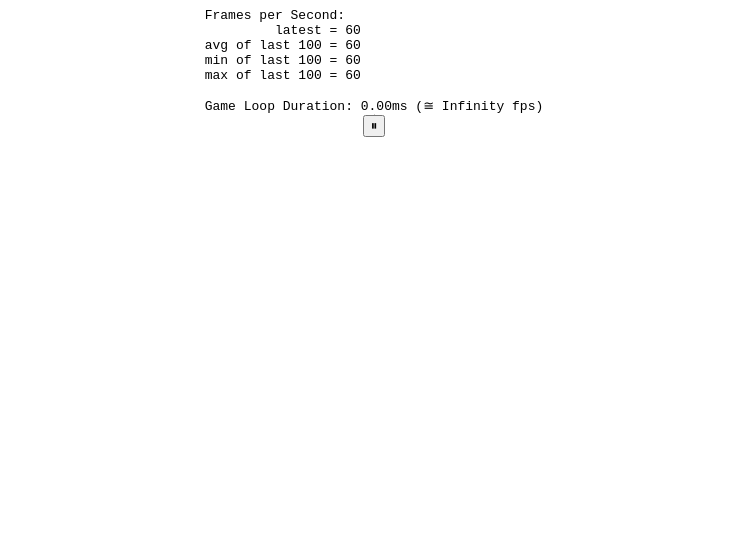
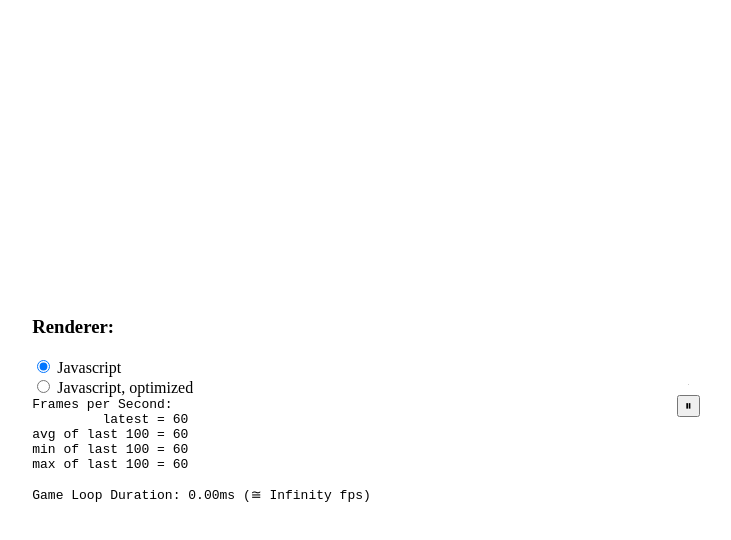
Before and after one commit to GVisconti84/wasm-game-of-life-perf-comparison, a website built with webpack: page www/index.html in a window 1280 px wide. Shown: the whole page, without its empty margins (274-1005 px from the left). Built offline with nearby package versions, Linux system fonts and the light colour scheme; what wasm-game-of-life-perf-comparison would draw is missing.

Commit message:
[WWW] Live switch between JSRenderer and JSOptimizedRenderer.

```diff
--- a/www/index.html
+++ b/www/index.html
@@ -1,13 +1,33 @@
 <!DOCTYPE html>
 <html lang="en">
+
   <head>
     <meta charset="utf-8">
     <title>Hello wasm-pack!</title>
+    <script src="./bootstrap.js"></script>
   </head>
+
   <body>
-    <div id="perf"></div>
-    <canvas id="canvas"></canvas>
-    <button id="play-btn">⏸</button>
-    <script src="./bootstrap.js"></script>
+    <form>
+      <section>
+        <h3>Renderer:</h3>
+        <label>
+          <input type="radio" value="JSRenderer" name="renderer" checked>
+          Javascript
+        </label>
+        <label>
+          <input type="radio" value="JSOptimizedRenderer" name="renderer">
+          Javascript, optimized
+        </label>
+      </section>
+      <section>
+        <div id="perf"></div>
+      </section>
+    </form>
+    <div class="game-container">
+      <canvas id="canvas"></canvas>
+      <button id="play-btn">⏸</button>
+    </div>
   </body>
+
 </html>
--- a/www/src/Game.ts
+++ b/www/src/Game.ts
@@ -1,7 +1,13 @@
 import { DOMElements, EventHandlers } from './common';
 import { GameLoop } from './GameLoop';
 import { JSUniverse } from './JSUniverse';
+import { JSRenderer } from './renderers/JSRenderer';
 import { JSOptimizedRenderer } from './renderers/JSOptimizedRenderer';
+
+const RendererClass = {
+  'JSRenderer':          JSRenderer,
+  'JSOptimizedRenderer': JSOptimizedRenderer
+}
 
 
 export class Game extends GameLoop {
@@ -11,7 +17,11 @@ export class Game extends GameLoop {
 
   constructor(domElements: DOMElements) {
     const universe = new JSUniverse();
-    const renderer = new JSOptimizedRenderer(domElements.canvas, universe.getSize());
+
+    let form = domElements.form;
+    const Renderer = RendererClass[Game.getFormValue(form, 'renderer')];
+    const renderer = new Renderer(domElements.canvas, universe.getSize());
+
     super(universe, renderer);
 
     this.domElements = domElements;
@@ -20,8 +30,21 @@ export class Game extends GameLoop {
   }
 
 
+  private static getFormValue(form, fieldName) {
+    let formData = new FormData(form);
+    return formData.get(fieldName) as string;
+  }
+
+
+  private onRendererChanged(newRenderer) {
+    this.renderer.destroy();
+    const Renderer = RendererClass[newRenderer];
+    this.renderer = new Renderer(this.domElements.canvas, this.universe.getSize())
+  }
+
+
   private registerEventHandlers() {
-    let {canvas, playBtn} = this.domElements;
+    let {canvas, playBtn, form} = this.domElements;
 
     canvas.addEventListener('click', this.handlers.canvas = event => {
       if (!this.isPaused()) return;
@@ -48,12 +71,22 @@ export class Game extends GameLoop {
         this.pause();
       }
     });
+
+    form.addEventListener('change', this.handlers.form = event => {
+      let changedField = event.target.name;
+      let newValue     = Game.getFormValue(form, changedField);
+      switch (event.target.name) {
+        case 'renderer':
+          this.onRendererChanged(newValue);
+      }
+    });
   }
 
 
   private unregisterEventHandlers(): void {
-    this.domElements.canvas.removeEventListener('click',  this.handlers.canvas);
+    this.domElements.canvas .removeEventListener('click', this.handlers.canvas);
     this.domElements.playBtn.removeEventListener('click', this.handlers.playBtn);
+    this.domElements.form   .removeEventListener('click', this.handlers.form);
   }
 
 
--- a/www/src/GameLoop.ts
+++ b/www/src/GameLoop.ts
@@ -11,7 +11,7 @@ export class GameLoop {
 
 
   constructor(protected readonly universe: JSUniverse,
-              protected readonly renderer: Renderer) {
+              protected          renderer: Renderer) {
     this.loop = this._loop.bind(this);
     this.reRender();  // To be sure to draw the first frame.
   }
--- a/www/src/common.ts
+++ b/www/src/common.ts
@@ -12,6 +12,7 @@ export type DOMElements = {
   canvas:  HTMLCanvasElement,
   playBtn: HTMLButtonElement,
   perf:    HTMLElement,
+  form:    HTMLFormElement
 };
 
 export type EventHandlers = {
--- a/www/src/index.ts
+++ b/www/src/index.ts
@@ -31,11 +31,13 @@ function main() {
 
 
 function getDomElements(): DOMElements {
-  const canvas  = document.getElementById(CANVAS_ID)   as HTMLCanvasElement;
-  const playBtn = document.getElementById(PLAY_BTN_ID) as HTMLButtonElement;
-  const perf    = document.getElementById(PERF_ID);
+  const canvas   = document.getElementById(CANVAS_ID)   as HTMLCanvasElement;
+  const playBtn  = document.getElementById(PLAY_BTN_ID) as HTMLButtonElement;
+  const perf     = document.getElementById(PERF_ID);
+  const form     = document.querySelector('form');
+  // const renderer = document.querySelector('input[name="renderer"]') as HTMLInputElement;
 
-  return {canvas, playBtn, perf};
+  return {canvas, playBtn, perf, form};
 }
 
 
--- a/www/style.less
+++ b/www/style.less
@@ -1,10 +1,57 @@
-body {
+html, body {
   width: 100%;
   height: 100%;
+}
+
+.flexRow {
+  display: flex;
+  flex-direction: row;
+}
+
+.flexColumn {
   display: flex;
   flex-direction: column;
+}
+
+input, label {
+  cursor: pointer;
+}
+
+html {
+  .flexColumn();
+  justify-content: center;
+
+  body {
+    .flexRow();
+    margin: 0;
     align-items: center;
-    justify-content: center;
+    justify-content: space-evenly;
+    height: auto;
+
+    form {
+      display: flex;
+      flex-direction: column;
+      align-self: stretch;
+
+      section {
+        .flexColumn();
+      }
+
+      section:last-child {
+        flex-grow: 1;
+        justify-content: flex-end;
+      }
+    }
+
+    .game-container {
+      .flexColumn();
+      align-items: center;
+
+      canvas {
+        margin-bottom: 10px;
+      }
+    }
+  }
 }
 
 #perf {
```
Lines whose indentation alone changed are shown as unchanged.
